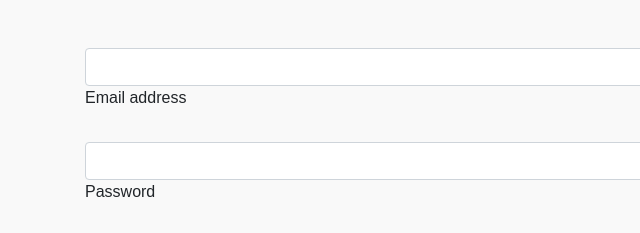
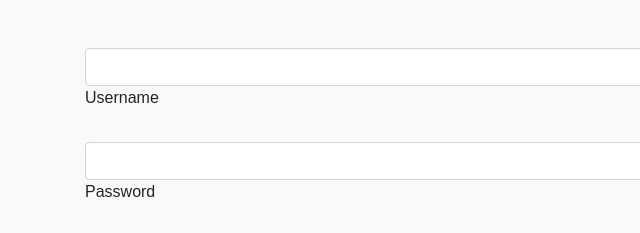
Before and after one commit to syedlabeeq/library, a plain HTML site: page index.html in a window 1280 px wide. Shown: the top 233 px of the page, 0-640 px from the left. Drawn offline with nearby package versions, Linux system fonts and the light colour scheme.

Commit message:
Some changes in data also

```diff
--- a/index.html
+++ b/index.html
@@ -80,10 +80,10 @@
 <body>
     <div class="container mt-5">
         <form id="loginForm">
-            <!-- Email input -->
+            <!-- Username input -->
             <div data-mdb-input-init class="form-outline mb-4">
               <input type="text" id="username" name="username" class="form-control" required/>
-              <label class="form-label" for="username">Email address</label>
+              <label class="form-label" for="username">Username</label>
             </div>
 
             <!-- Password input -->
```
